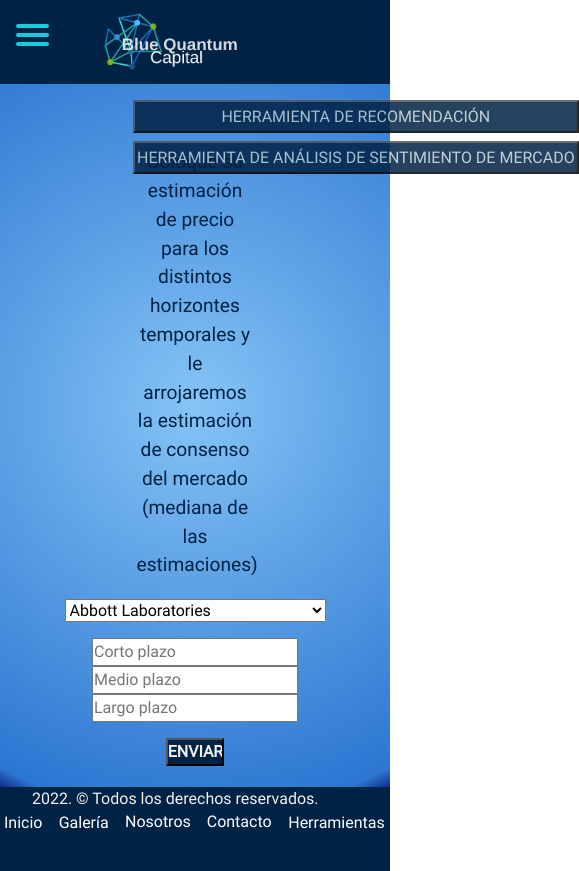
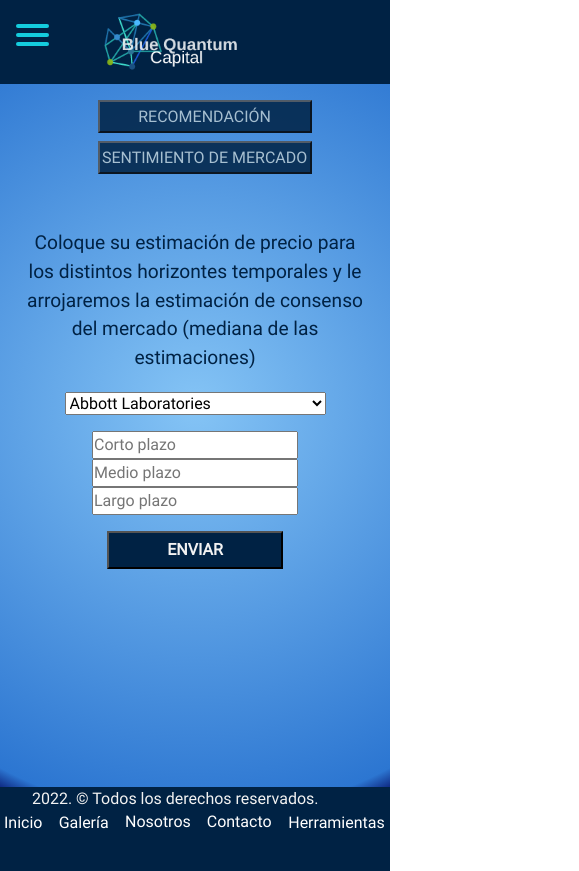
Before and after one commit to smgonzalez118/nucba, a React (Create React App) app in the folder Node/integrador-node/frontend/: page /tools in a window 390 px wide. Shown: the whole page, 579 px wide, since content can reach past the window. Built offline with nearby package versions, Linux system fonts and the light colour scheme.

Commit message:
estilos arreglados

```diff
--- a/Node/integrador-node/frontend/src/App.css
+++ b/Node/integrador-node/frontend/src/App.css
@@ -195,7 +195,7 @@ header {
 
 #galery {
 	position: relative;
-	height: 90vh;
+	height: 100vh;
 	width: 100vw;
 	background: radial-gradient(
 		circle,
@@ -301,7 +301,7 @@ header {
 #contact form {
 	display: flex;
 	flex-direction: column;
-	justify-content: center;
+	justify-content: flex-start;
 	align-items: center;
 	gap: 1em;
 	width: 50%;
@@ -450,7 +450,7 @@ footer {
 	flex-direction: column;
 	align-items: center;
 	gap: 1em;
-	padding-top: 15%;
+	padding-top: 10%;
 }
 
 .login__form #user,
@@ -491,6 +491,7 @@ footer {
 	height: 50%;
 	font-weight: 600;
 	margin: 1em auto;
+	padding: 0.3em;
 }
 
 #consensus-send:hover {
@@ -527,7 +528,7 @@ footer {
 .command-section {
 	position: absolute;
 	top: 10%;
-	left: 34%;
+	left: 42%;
 	display: flex;
 	flex-direction: column;
 	margin-top: 1em;
@@ -582,6 +583,21 @@ footer {
 	#login__form-button {
 		width: 35%;
 		height: 7%;
+	}
+
+	#instruccion-consenso {
+		width: 100%;
+		text-align: center;
+		height: auto;
+		padding-bottom: 1em;
+	}
+
+	.sentimental-form {
+		display: flex;
+		flex-direction: column;
+		justify-content: flex-start;
+		width: 90%;
+		padding-top: 0;
 	}
 }
 
@@ -850,31 +866,71 @@ footer {
 	}
 
 	#galery h3 {
-		font-size: xx-large;
+		font-size: x-large;
 		text-align: center;
 		margin-right: 1.5em;
 	}
 
 	#galery p {
-		font-size: xx-large;
+		font-size: x-large;
 		text-align: center;
 		margin-right: 1.5em;
 	}
 
 	#galery #midImage {
-		height: 18.5em;
+		height: 16.3em;
 	}
 
 	#galery .mid {
-		font-size: 185%;
+		font-size: 145%;
 	}
 
 	#galery .carousel-caption {
 		margin-top: 0;
-		padding-top: 0;
+		padding-top: 10%;
 		display: flex;
 		flex-direction: column;
 		justify-content: flex-start;
+	}
+
+	#instruccion-consenso {
+		width: 100%;
+		text-align: center;
+		height: auto;
+		padding-bottom: 1em;
+	}
+
+	.sentimental-form {
+		display: flex;
+		flex-direction: column;
+		justify-content: flex-start;
+		width: 90%;
+	}
+
+	.sentimental-section {
+		padding-top: 0%;
+	}
+
+	.command-section {
+		position: absolute;
+		top: 10%;
+		left: 25%;
+		display: flex;
+		flex-direction: column;
+		margin-top: 1em;
+		margin-bottom: 1em;
+	}
+
+	.search__form {
+		padding-top: 25%;
+	}
+
+	.search__form h2 {
+		font-size: x-large;
+	}
+
+	.sentimental-form {
+		padding-top: 0;
 	}
 }
 
@@ -909,5 +965,5 @@ form #results {
 }
 
 #lastday {
-	font-size: 2em;
+	font-size: 1.5em;
 }
--- a/Node/integrador-node/frontend/src/components/UI/FormCarga.jsx
+++ b/Node/integrador-node/frontend/src/components/UI/FormCarga.jsx
@@ -71,6 +71,7 @@ const FormCarga = (props) => {
 
 	const send = async (e) => {
 		e.preventDefault();
+		try {
 			const save = fetch('http://localhost:5000/api/v1/votes/save', {
 				method: 'POST',
 				headers: {
@@ -80,6 +81,9 @@ const FormCarga = (props) => {
 			});
 			setVoted(true);
 			document.querySelector('.sentimental-form').style.display = 'none';
+		} catch (error) {
+			console.warn('Error al enviar el POST vote');
+		}
 	};
 
 	return (
@@ -116,7 +120,7 @@ const FormCarga = (props) => {
 					onChange={handleData}
 				/>
 
-				<input type='submit' value='ENVIAR!' id='consensus-send' />
+				<input type='submit' value='ENVIAR' id='consensus-send' />
 			</form>
 			<div> {voted ? <ResultsTable ticker={vote.ticker} /> : ''} </div>
 		</section>
--- a/Node/integrador-node/frontend/src/components/UI/ResultsTable.jsx
+++ b/Node/integrador-node/frontend/src/components/UI/ResultsTable.jsx
@@ -10,6 +10,7 @@ function ResultsTable(props) {
 	// NEXT FETCH GET VOTE STATS (MEDIAN ESTIMATES)
 
 	const handleGetStats = async () => {
+		try {
 			const data = await fetch(
 				`http://localhost:5000/api/v1/votes/${props.ticker}`,
 				{
@@ -22,15 +23,19 @@ function ResultsTable(props) {
 			const json = await data.json();
 			const stats = await json.data;
 			setStats(stats); // <--- GOT STATS
+		} catch (error) {
+			console.warn('Server error');
+		}
 	};
 
 	useEffect(() => {
 		handleGetStats();
-	}, [props.ticker]);
+	}, []);
 
 	// NEXT FETCH GET MARKET DATA (PRICE)
 
 	const handleGetMarketPrice = async () => {
+		try {
 			const data = await fetch(
 				`http://localhost:5000/api/v1/votes/price/${props.ticker}`,
 				{
@@ -43,11 +48,14 @@ function ResultsTable(props) {
 			const json = await data.json();
 			const price = await json.data;
 			setMarketPrice(price); // <--- GOT MARKET PRICE
+		} catch (error) {
+			console.warn('Server error');
+		}
 	};
 
 	useEffect(() => {
 		handleGetMarketPrice();
-	}, [props.ticker]);
+	}, []);
 
 	return (
 		<>
@@ -63,27 +71,36 @@ function ResultsTable(props) {
 				</thead>
 				<tbody>
 					<tr>
-						<td>Corto plazo</td>
+						<td>Corto</td>
 						<td>{stats.medianST}</td>
 						<td>
-							{Math.round((stats.medianST / marketPrice - 1) * 100).toString() +
-								'%'}
+							{marketPrice
+								? Math.round(
+										(stats.medianST / marketPrice - 1) * 100
+								  ).toString() + '%'
+								: ''}
 						</td>
 					</tr>
 					<tr>
-						<td>Medio plazo</td>
+						<td>Medio</td>
 						<td>{stats.medianMT}</td>
 						<td>
-							{Math.round((stats.medianMT / marketPrice - 1) * 100).toString() +
-								'%'}
+							{marketPrice
+								? Math.round(
+										(stats.medianMT / marketPrice - 1) * 100
+								  ).toString() + '%'
+								: ''}
 						</td>
 					</tr>
 					<tr>
-						<td>Largo plazo</td>
+						<td>Largo</td>
 						<td>{stats.medianLT}</td>
 						<td>
-							{Math.round((stats.medianLT / marketPrice - 1) * 100).toString() +
-								'%'}
+							{marketPrice
+								? Math.round(
+										(stats.medianLT / marketPrice - 1) * 100
+								  ).toString() + '%'
+								: ''}
 						</td>
 					</tr>
 				</tbody>
--- a/Node/integrador-node/frontend/src/pages/tools.js
+++ b/Node/integrador-node/frontend/src/pages/tools.js
@@ -107,8 +107,6 @@ const Tools = () => {
 				let recomendacion = '';
 				let mediaMovil20d = parseFloat((suma / 20).toFixed(2));
 
-				console.log(mediaMovil20d);
-				console.log(precio_actual);
 				if (precio_actual > mediaMovil20d) {
 					recomendacion = 'COMPRA';
 					$recomendacion.current.classList.add('verde');
@@ -140,10 +138,10 @@ const Tools = () => {
 		return (
 			<>
 				<div className='command-section'>
-					<input type='button' value='HERRAMIENTA DE RECOMENDACIÓN' />
+					<input type='button' value='RECOMENDACIÓN' />
 					<input
 						type='button'
-						value='HERRAMIENTA DE ANÁLISIS DE SENTIMIENTO DE MERCADO'
+						value='SENTIMIENTO DE MERCADO'
 						onClick={() => setTool('sentimental')}
 					/>
 				</div>
@@ -199,13 +197,10 @@ const Tools = () => {
 				<div className='command-section'>
 					<input
 						type='button'
-						value='HERRAMIENTA DE RECOMENDACIÓN'
+						value='RECOMENDACIÓN'
 						onClick={() => setTool('recommend')}
 					/>
-					<input
-						type='button'
-						value='HERRAMIENTA DE ANÁLISIS DE SENTIMIENTO DE MERCADO'
-					/>
+					<input type='button' value='SENTIMIENTO DE MERCADO' />
 				</div>
 				<FormCarga />
 			</>
```
Lines whose indentation alone changed are shown as unchanged.
